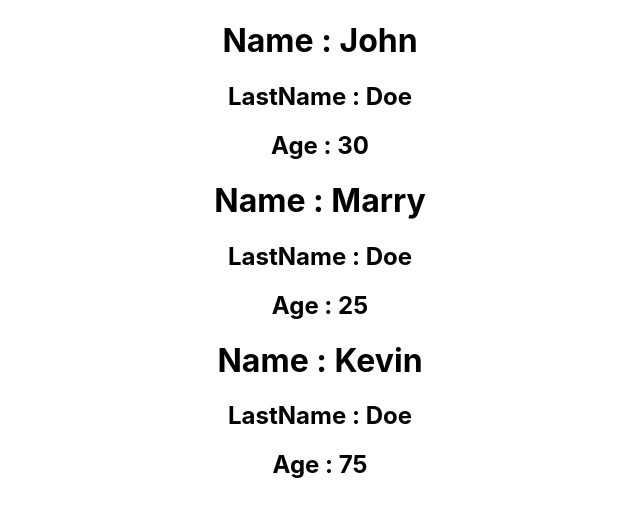
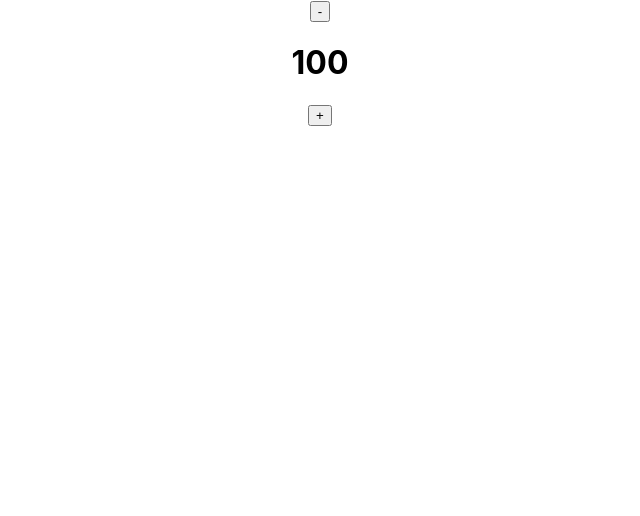
Before and after one commit to amanVar06/Movie-App, a React (Create React App) app: page / in a window 1280 px wide. Shown: the top 516 px of the page, without its empty margins (320-960 px from the left). Built offline with nearby package versions, Linux system fonts and the light colour scheme.

Commit message:
Learned about react state, hooks, events, useState, useEffect

```diff
--- a/src/App.js
+++ b/src/App.js
@@ -1,39 +1,83 @@
+import { useState, useEffect } from "react";
 import "./App.css";
-//React Components
-//A component is a piece of code that returns or renders some jsx
+//React State
+//state in react is a plane javasript object used by react to represent
+//a piece of information about the component's current situation
+//it is completely managed by the component it self
 
-const Person = (props) => {
-  return (
-    <>
-      <h1>Name : {props.name}</h1>
-      <h2>LastName : {props.lastName}</h2>
-      <h2>Age : {props.age}</h2>
-    </>
-  );
-};
-//props(important)
-//props allows you to pass dynamic data through react components
-//props are just arguments that you pass into react components
-//they are passed via attributes
-//they are just a shorter way of saying properties
-
-//Every component has a built in props object
+//showing a purpose why to use state (using a counter)
 
 function App() {
+  const [counter, setCounter] = useState(0); //array destructuring
+  //calling useState as a function
+  //when you call something as a function and start with use in react
+  //we call that a hook
+
+  //first part in the square brackets pair is going to be the name
+  //of the state so lets call it counter
+  //and second part is going to be a setter fucntion
+  //we call it setCounter
+
+  //good rule of thumb is to use
+  //name of the second variable same as first just add a prefix set to it
+  //because it is a setter function for the first variable
+  //inside the useState we provide the initial value
+
+  //events
+  //an event is a action that can be triggered as a result of
+  //user action or some kind of system generated event
+  //e.g. mouseClick or buttonPress is an event
+
+  //useEffect allows us to do something on some kind of effect
+  //or lets say on some kind of event
+  //so this code right here is going to get run as soon as the page loads
+
+  useEffect(() => {
+    // alert("Reload");
+    //this code in useEffect happens as soon as below component renders
+    //knowing that this is going to happen at the start
+    //how do you change our counter, our state to be 100
+    //as soon as the page loads
+    //if we wanted to do something like this counter = 100;
+    //thats going to cause a major issue
+    //we are breaking a most important rule of react
+    //and that is never modify state manually, never mutate the state
+    //counter is not just a normal variable, it is a part of react state
+    //can only be changed using its own setter function
+    //counter = 100; this is strictly forbidden
+    // alert("You have changed the counter to " + counter);
+    setCounter(100);
+  }, []);
+  //second parameter to the useEffect which is called a dependency array
+  //when the dependency array left empty the code inside useEffect
+  //is only going to happen at the inital load of the component
+  //now if we write some kind of variable inside the dependency array
+  //like a counter then this code going to update everytime the variable
+  //inside of this dependency array changes
+
   return (
     <div className="App">
-      <Person name={"John"} lastName={"Doe"} age={30} />
-      <Person name="Marry" lastName="Doe" age={25} />
-      <Person name="Kevin" lastName="Doe" age={75} />
-      {/* <Person name={"John"} lastName={"Doe"} age={30} /> */}
-      {/* <Person name="Rock" /> */}
-      {/* you can just write in quotes if its just a string  */}
-      {/* this is how we call a functional/custom component
-       with jsx in React by its name as many times we want
-       this is the advantage of using custom component
-       we dont need to write it manually many times a block of code*/}
+      {/* <button onClick={() => alert("clicked")}>-</button> */}
+      {/* now we dont want to alert something we want to change the state */}
+      {/* <button onClick={() => setCounter(-5)}>-</button> */}
+      <button onClick={() => setCounter((prevCount) => prevCount - 1)}>
+        -
+      </button>
+      {/* inside the setCounter we have something prevState  */}
+      {/* we see in the browser it set dynamically onClick  */}
+      <h1>{counter}</h1>
+      <button onClick={() => setCounter((prevCount) => prevCount + 1)}>
+        +
+      </button>
+      {/* thats how we re-render something on page  */}
+      {/* right now if we click on these buttons nothing going to happen
+      so we have to use states */}
     </div>
   );
 }
 
+// if you are using react then you can update everything on the page
+// without needing a page reload
+//we cant use the state without using this react hook
+
 export default App;
```
